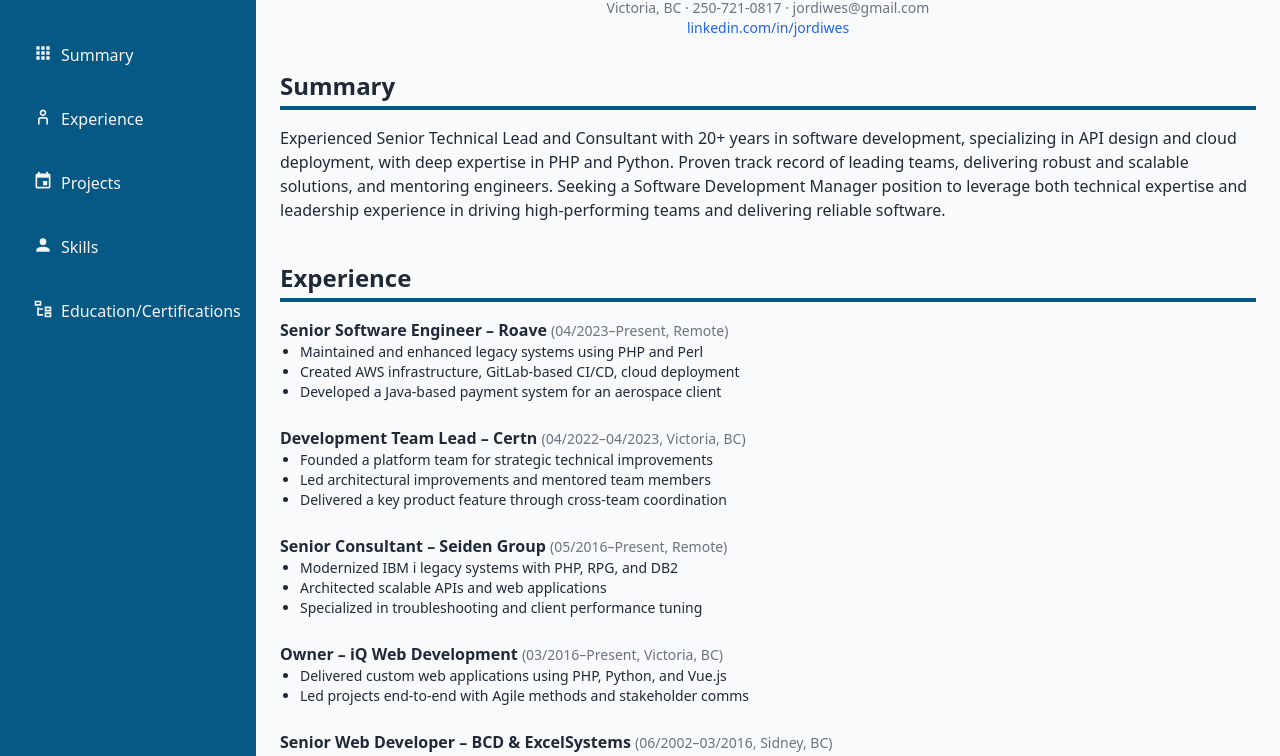
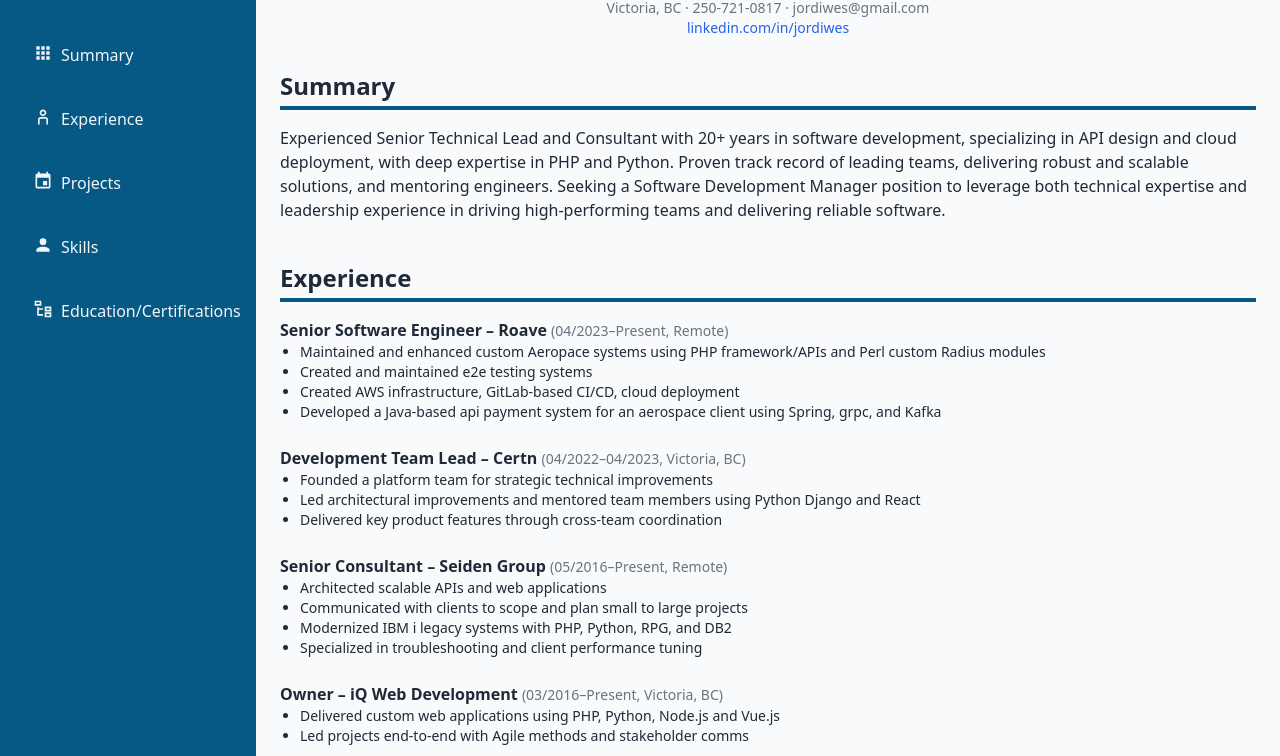
Before and after one commit to jordiwes/jordiwes.github.io, a plain HTML site: page index.html in a window 1280 px wide. Shown: the part 177-933 px from the top of the page. Drawn offline with nearby package versions, Linux system fonts and the light colour scheme.

Commit message:
resume additions

```diff
--- a/index.html
+++ b/index.html
@@ -144,31 +144,33 @@
         <div>
           <h3 class="font-bold">Senior Software Engineer – Roave <span class="text-sm font-normal text-gray-500">(04/2023–Present, Remote)</span></h3>
           <ul class="list-disc ml-5 text-sm">
-            <li>Maintained and enhanced legacy systems using PHP and Perl</li>
+            <li>Maintained and enhanced custom Aeropace systems using PHP framework/APIs and Perl custom Radius modules</li>
+            <li>Created and maintained e2e testing systems</li>
             <li>Created AWS infrastructure, GitLab-based CI/CD, cloud deployment</li>
-            <li>Developed a Java-based payment system for an aerospace client</li>
+            <li>Developed a Java-based api payment system for an aerospace client using Spring, grpc, and Kafka</li>
           </ul>
         </div>
         <div>
           <h3 class="font-bold">Development Team Lead – Certn <span class="text-sm font-normal text-gray-500">(04/2022–04/2023, Victoria, BC)</span></h3>
           <ul class="list-disc ml-5 text-sm">
             <li>Founded a platform team for strategic technical improvements</li>
-            <li>Led architectural improvements and mentored team members</li>
-            <li>Delivered a key product feature through cross-team coordination</li>
+            <li>Led architectural improvements and mentored team members using Python Django and React</li>
+            <li>Delivered key product features through cross-team coordination</li>
           </ul>
         </div>
         <div>
           <h3 class="font-bold">Senior Consultant – Seiden Group <span class="text-sm font-normal text-gray-500">(05/2016–Present, Remote)</span></h3>
           <ul class="list-disc ml-5 text-sm">
-            <li>Modernized IBM i legacy systems with PHP, RPG, and DB2</li>
             <li>Architected scalable APIs and web applications</li>
+            <li>Communicated with clients to scope and plan small to large projects</li>
+            <li>Modernized IBM i legacy systems with PHP, Python, RPG, and DB2</li>
             <li>Specialized in troubleshooting and client performance tuning</li>
           </ul>
         </div>
         <div>
           <h3 class="font-bold">Owner – iQ Web Development <span class="text-sm font-normal text-gray-500">(03/2016–Present, Victoria, BC)</span></h3>
           <ul class="list-disc ml-5 text-sm">
-            <li>Delivered custom web applications using PHP, Python, and Vue.js</li>
+            <li>Delivered custom web applications using PHP, Python, Node.js and Vue.js</li>
             <li>Led projects end-to-end with Agile methods and stakeholder comms</li>
           </ul>
         </div>
```
